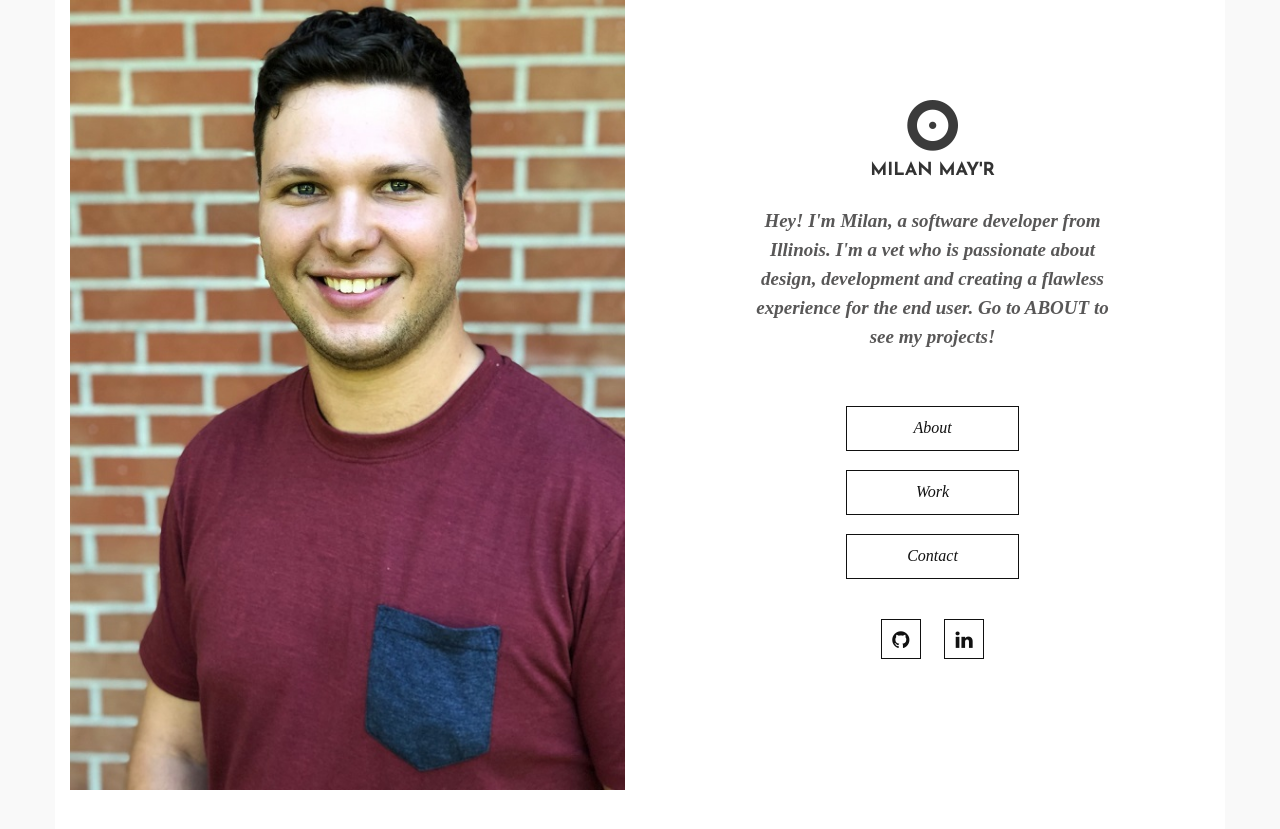
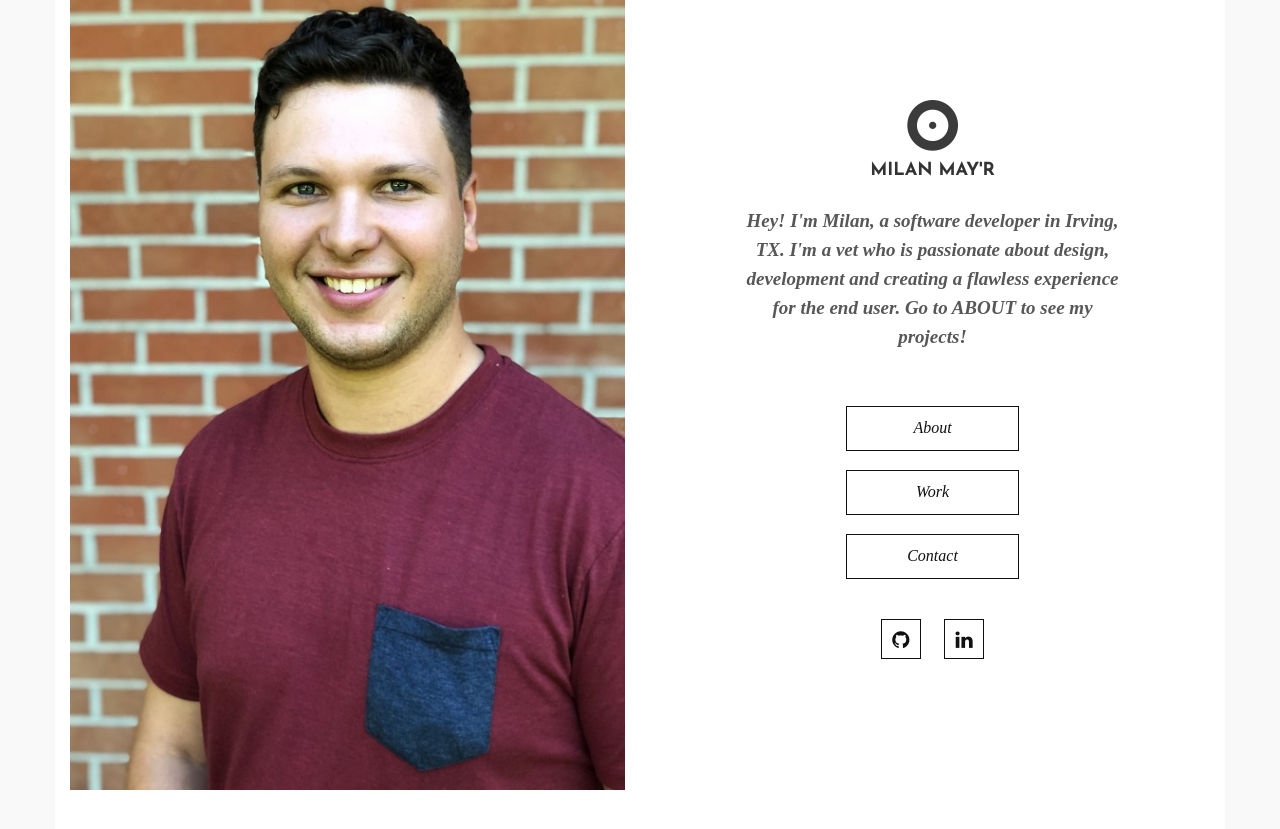
Before and after one commit to milanmayr/milanmayr.github.io, a Jekyll site: the page index.html, which Jekyll copies as it is, in a window 1280 px wide. Shown: the top 829 px of the page. Built offline with Jekyll 4.4.1, drawn with Linux system fonts in a browser that asks for light colours; nearby versions of some CDN libraries.

Commit message:
Edited location info

```diff
--- a/index.html
+++ b/index.html
@@ -33,7 +33,7 @@
                             <h4>Milan May'r</h4>
                         </div>
                         <p class="home-description">
-                            Hey! I'm Milan, a software developer from Illinois. I'm a vet who is passionate about design, development and creating a flawless experience for the end user. Go to ABOUT to see my projects!
+                            Hey! I'm Milan, a software developer in Irving, TX. I'm a vet who is passionate about design, development and creating a flawless experience for the end user. Go to ABOUT to see my projects!
                         </p>
                         <div class="btn-group-vertical custom_btn animated slideinright">
                             <div id="about" class="btn btn-rabbit">About</div>
```
